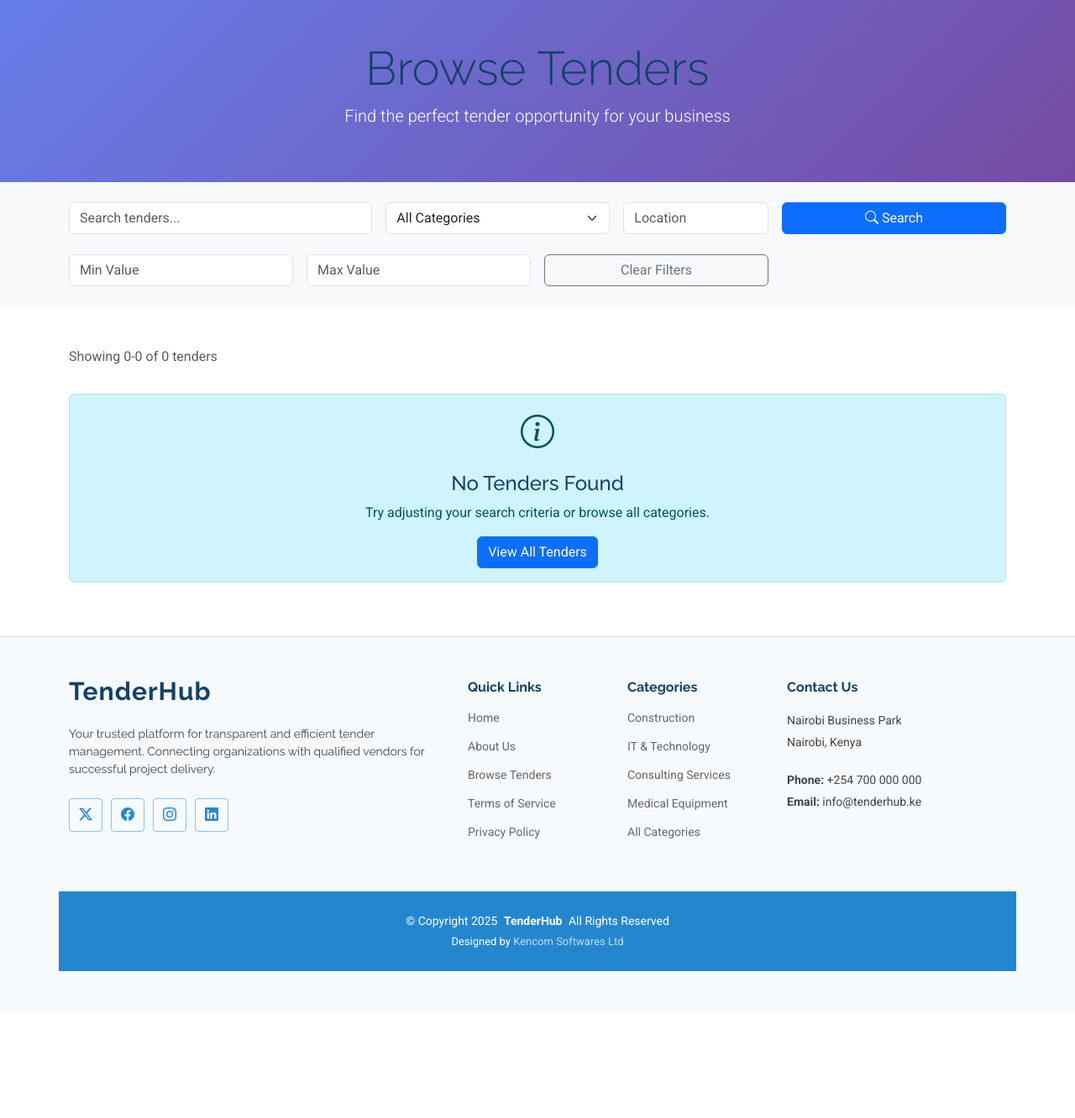
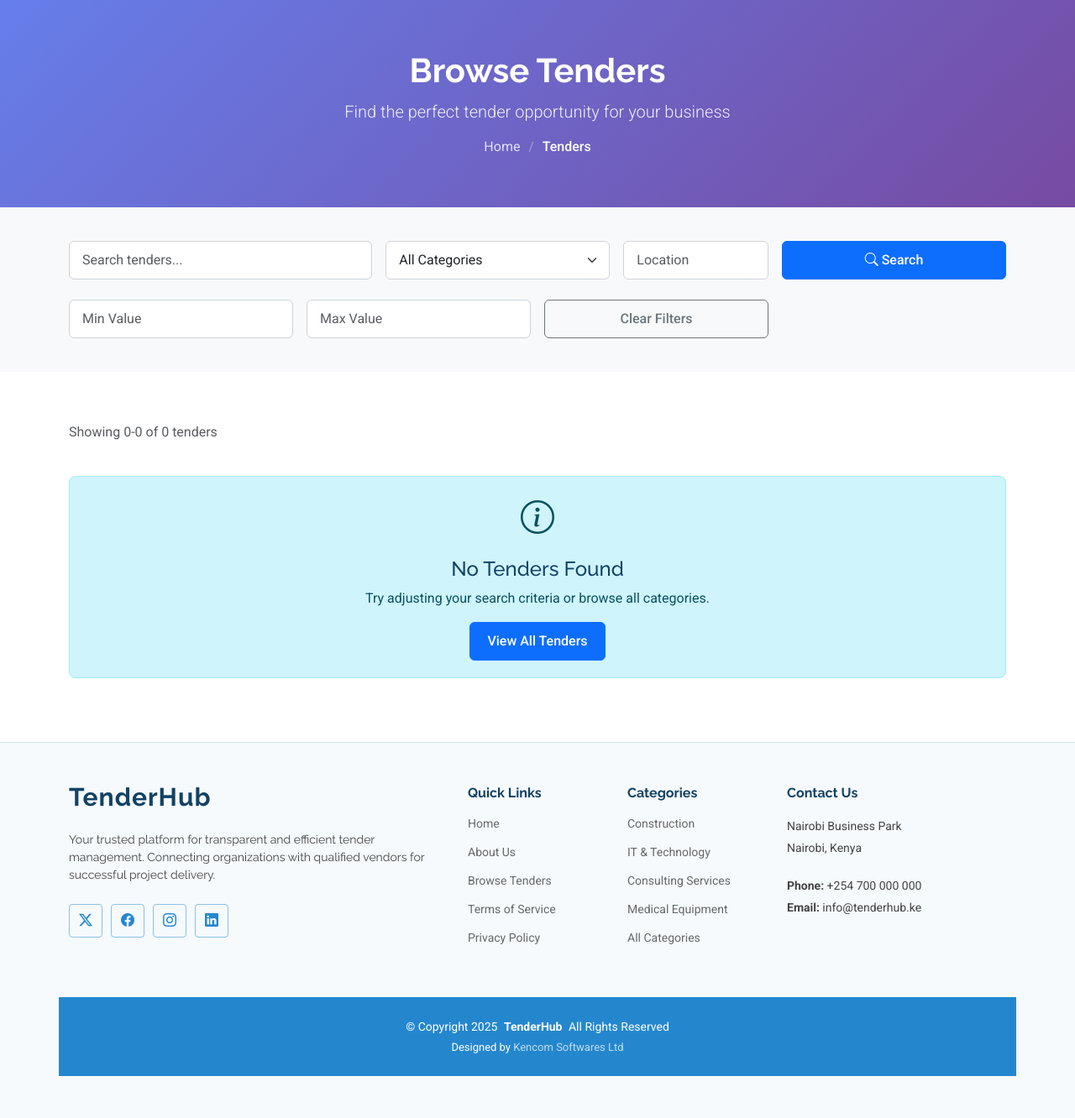
Before and after one commit to steve-ongera/Tender_Management_Systems, a Django app: page /tender/ in a window 1280 px wide. Shown: the part 101-1433 px from the top of the page at 84% size. Before the commit the page ends 1258 px from the top, so only its background shows below. Run offline with Django 5.2, Linux system fonts and the light colour scheme; data that the repository does not hold is empty; some libraries are stand-ins or nearby versions.

Commit message:
made updates

```diff
--- a/templates/tenders/tender_list.html
+++ b/templates/tenders/tender_list.html
@@ -6,20 +6,22 @@
 {% block nav_tenders %}active{% endblock %}
 
 {% block content %}
-<!-- Page Header -->
-<section class="page-header py-5" style="background: linear-gradient(135deg, #667eea 0%, #764ba2 100%);">
+<!-- Page Title -->
+<div class="page-title accent-background">
   <div class="container">
-    <div class="row">
-      <div class="col-12 text-center text-white">
-        <h1 class="display-4">Browse Tenders</h1>
-        <p class="lead">Find the perfect tender opportunity for your business</p>
-      </div>
-    </div>
+    <h1>Browse Tenders</h1>
+    <p class="lead">Find the perfect tender opportunity for your business</p>
+    <nav class="breadcrumbs">
+      <ol>
+        <li><a href="{% url 'home' %}">Home</a></li>
+        <li class="current">Tenders</li>
+      </ol>
+    </nav>
   </div>
-</section>
+</div><!-- End Page Title -->
 
-<!-- Filters and Search -->
-<section class="py-4 bg-light">
+<!-- Filters Section -->
+<section class="filters-section section">
   <div class="container">
     <form method="get" action="{% url 'tender_list' %}">
       <div class="row g-3">
@@ -58,12 +60,12 @@
       </div>
     </form>
   </div>
-</section>
+</section><!-- End Filters Section -->
 
-<!-- Tender List -->
-<section class="py-5">
+<!-- Tender List Section -->
+<section id="tender-list" class="tender-list section">
   <div class="container">
-    <div class="row mb-3">
+    <div class="row mb-4">
       <div class="col-12">
         <p class="text-muted">Showing {{ page_obj.start_index }}-{{ page_obj.end_index }} of {{ page_obj.paginator.count }} tenders</p>
       </div>
@@ -71,8 +73,8 @@
 
     <div class="row gy-4">
       {% for tender in page_obj %}
-      <div class="col-lg-6">
-        <div class="card h-100 shadow-sm hover-shadow">
+      <div class="col-lg-6" data-aos="fade-up" data-aos-delay="100">
+        <div class="card h-100 shadow-sm tender-card">
           <div class="card-body">
             <div class="d-flex justify-content-between align-items-start mb-2">
               <span class="badge bg-primary">{{ tender.category.name }}</span>
@@ -169,15 +171,178 @@
     </nav>
     {% endif %}
   </div>
-</section>
+</section><!-- /Tender List Section -->
 
 <style>
-.hover-shadow {
-  transition: box-shadow 0.3s ease;
+.page-title {
+  padding: 60px 0;
+  position: relative;
 }
-.hover-shadow:hover {
+
+.page-title.accent-background {
+  background: linear-gradient(135deg, #667eea 0%, #764ba2 100%);
+  color: white;
+}
+
+.page-title h1 {
+  font-size: 2.5rem;
+  font-weight: 700;
+  margin-bottom: 10px;
+  color: white;
+}
+
+.page-title .lead {
+  font-size: 1.25rem;
+  color: rgba(255, 255, 255, 0.9);
+  margin-bottom: 15px;
+}
+
+.breadcrumbs {
+  margin-top: 10px;
+}
+
+.breadcrumbs ol {
+  display: flex;
+  flex-wrap: wrap;
+  list-style: none;
+  padding: 0;
+  margin: 0;
+  font-size: 14px;
+}
+
+.breadcrumbs ol li {
+  color: rgba(255, 255, 255, 0.8);
+}
+
+.breadcrumbs ol li + li {
+  padding-left: 10px;
+}
+
+.breadcrumbs ol li + li::before {
+  content: "/";
+  display: inline-block;
+  padding-right: 10px;
+  color: rgba(255, 255, 255, 0.8);
+}
+
+.breadcrumbs ol li.current {
+  color: white;
+  font-weight: 500;
+}
+
+.breadcrumbs ol a {
+  color: rgba(255, 255, 255, 0.8);
+  text-decoration: none;
+  transition: 0.3s;
+}
+
+.breadcrumbs ol a:hover {
+  color: white;
+}
+
+.filters-section {
+  background-color: #f8f9fa;
+  padding: 40px 0;
+}
+
+.tender-list {
+  padding: 60px 0;
+}
+
+.tender-card {
+  transition: all 0.3s ease;
+  border: 1px solid #dee2e6;
+  border-radius: 8px;
+}
+
+.tender-card:hover {
   box-shadow: 0 0.5rem 1rem rgba(0, 0, 0, 0.15) !important;
+  transform: translateY(-5px);
+}
+
+.tender-card .card-title a {
+  color: #212529;
+  transition: color 0.3s;
+}
+
+.tender-card .card-title a:hover {
+  color: #0d6efd;
+}
+
+.card-body {
+  padding: 20px;
+}
+
+.badge {
+  padding: 6px 12px;
+  font-weight: 500;
+  border-radius: 6px;
+}
+
+.btn {
+  border-radius: 6px;
+  padding: 10px 20px;
+  font-weight: 500;
+  transition: all 0.3s;
+}
+
+.btn:hover {
   transform: translateY(-2px);
+  box-shadow: 0 4px 8px rgba(0,0,0,0.2);
+}
+
+.form-control, .form-select {
+  border-radius: 6px;
+  border: 1px solid #ced4da;
+  padding: 10px 15px;
+}
+
+.form-control:focus, .form-select:focus {
+  border-color: #0d6efd;
+  box-shadow: 0 0 0 0.2rem rgba(13, 110, 253, 0.25);
+}
+
+.pagination .page-link {
+  border-radius: 6px;
+  margin: 0 3px;
+  color: #0d6efd;
+  border: 1px solid #dee2e6;
+}
+
+.pagination .page-item.active .page-link {
+  background-color: #0d6efd;
+  border-color: #0d6efd;
+}
+
+.pagination .page-link:hover {
+  background-color: #f8f9fa;
+  border-color: #0d6efd;
+}
+
+code {
+  background-color: #f8f9fa;
+  padding: 2px 6px;
+  border-radius: 4px;
+  color: #d63384;
+}
+
+.alert {
+  border-radius: 8px;
+  padding: 20px;
+}
+
+hr {
+  opacity: 0.1;
+}
+
+@media (max-width: 768px) {
+  .page-title h1 {
+    font-size: 2rem;
+  }
+
+  .page-title .lead {
+    font-size: 1rem;
+  }
 }
 </style>
 {% endblock %}
```
